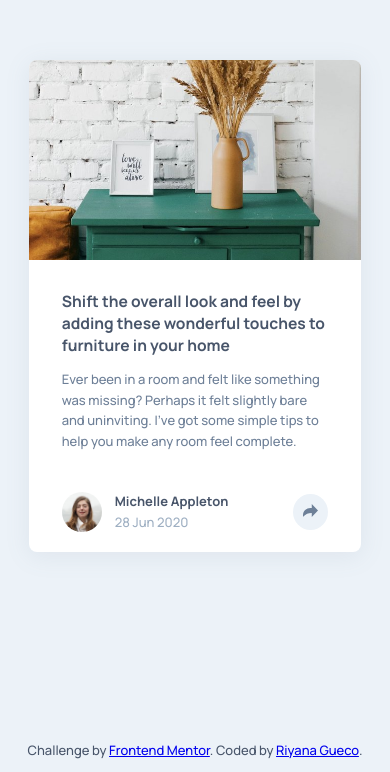
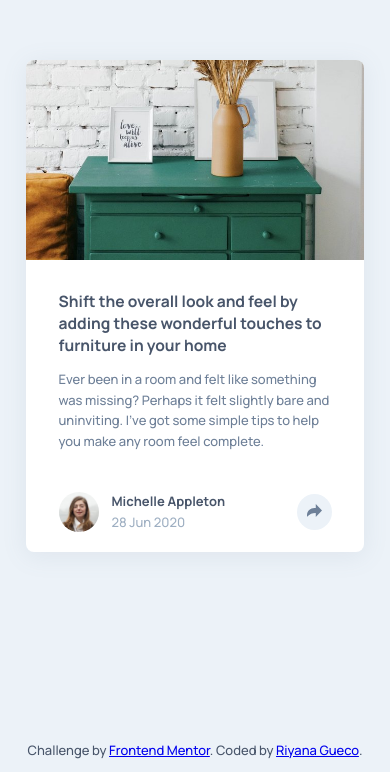
Before and after one commit to rngueco/article-preview-component, a plain HTML site: page index.html in a window 390 px wide. Shown: the part 116-888 px from the top of the page. Drawn offline with Linux system fonts and the light colour scheme.

Commit message:
Explicit width on mobile

```diff
--- a/css/style.css
+++ b/css/style.css
@@ -24,11 +24,11 @@ main {
     display: flex;
     justify-content: center;
     align-items: center;
-    padding: 2em 0;
+    padding: 2em;
 }
 
 .article-card {
-    width: 85vw;
+    max-width: 375px;
     background-color: white;
     border-radius: 8px;
     overflow: hidden;
@@ -37,6 +37,7 @@ main {
 }
     .article-card__image {
         background-image: url('../images/drawers.jpg');
+        background-position: center;
         background-repeat: no-repeat;
         background-size: cover;
         width: 100%;
@@ -133,6 +134,7 @@ footer {
 @media (min-width: 800px) {
     .article-card {
         width: min(85vw, 800px);
+        max-width: 800px;
         display: flex;
         flex-wrap: nowrap;
         overflow: visible;
```
